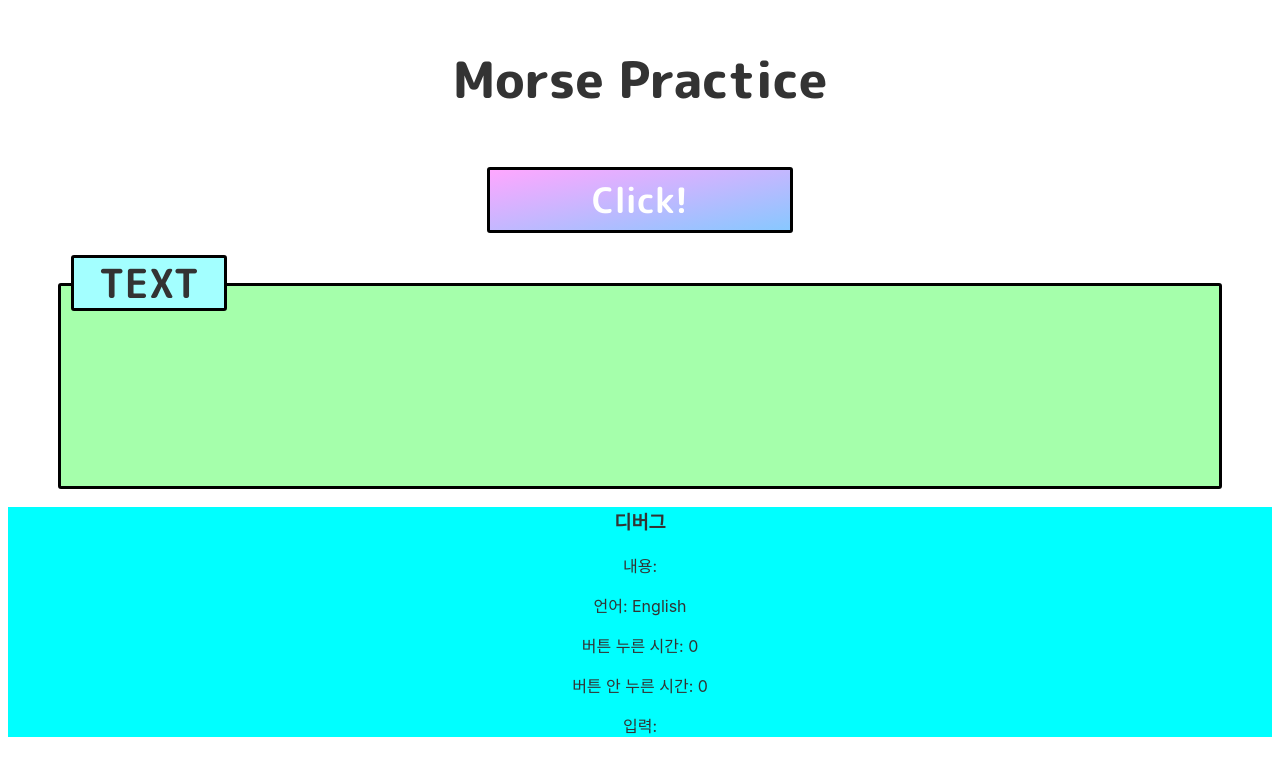
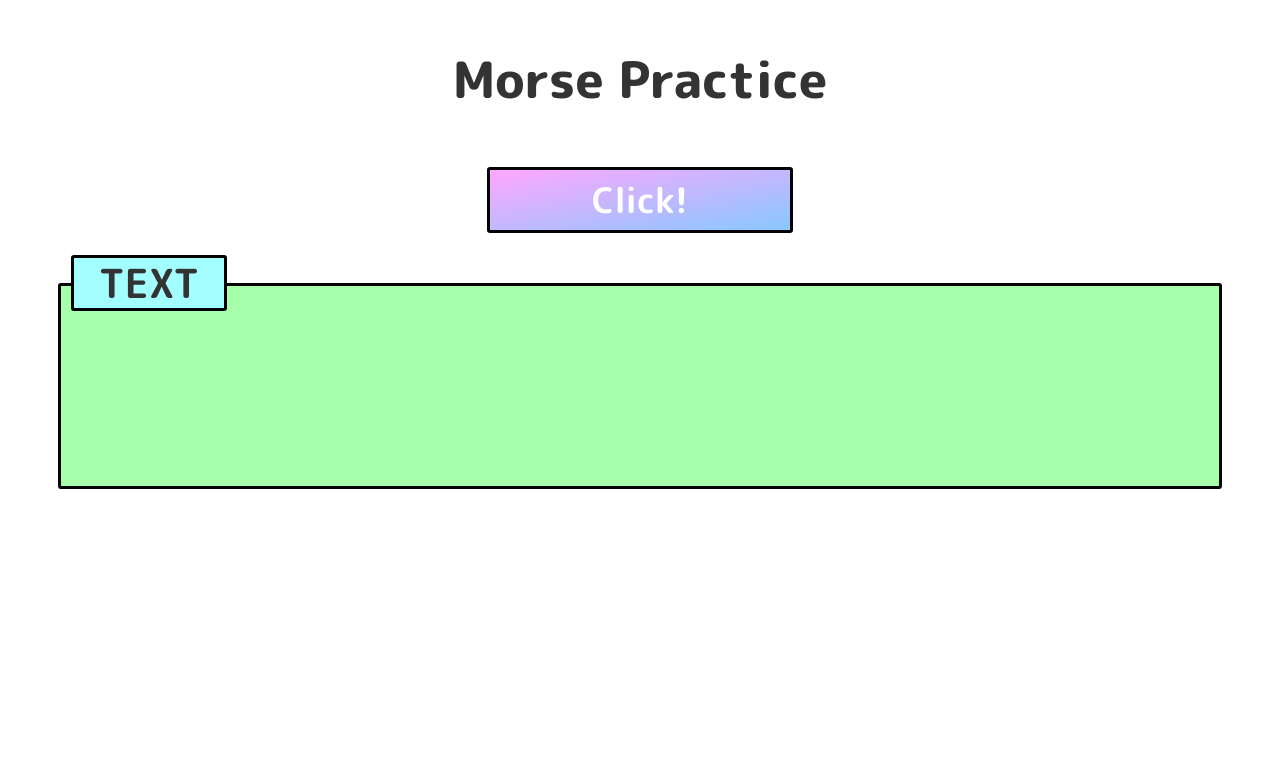
Before and after one commit to Qu-rk/morse_practice, a Svelte app: page / in a window 1280 px wide. Shown: the top 776 px of the page. Built offline with nearby package versions, Linux system fonts and the light colour scheme.

Commit message:
디버그 안 껐다

```diff
--- a/src/App.svelte
+++ b/src/App.svelte
@@ -121,7 +121,7 @@
 
 	<h1 class="title">Morse Practice</h1>
 
-	<div on:mousedown={downBtn} on:mouseup={upBtn} on:touchstart={downBtn} on:touchend={upBtn} class="button" id="button">
+	<div on:mousedown={downBtn} on:mouseup={upBtn} on:touchend={upBtn} class="button" id="button">
 		<h1 class="clickText">Click!</h1>
 	</div>
 	<div class="letters">
@@ -163,7 +163,7 @@
 	}
 	.debug{
 		background-color: aqua;
-		display: solid;
+		display: none;
 	}
 	.letter{
 		font-size: 30px;
```
